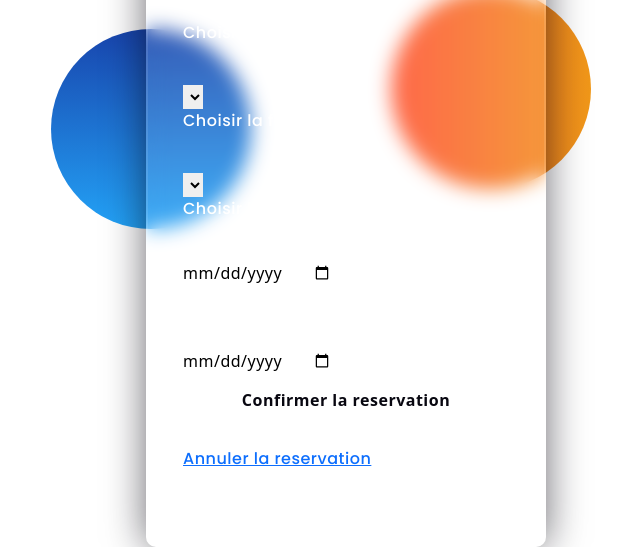
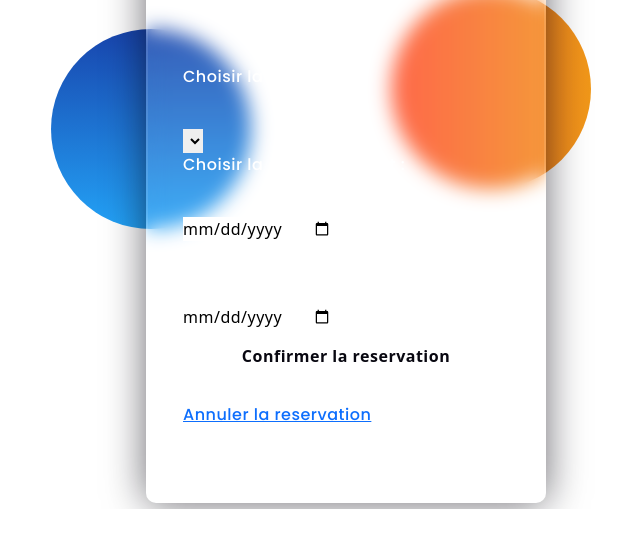
Before and after one commit to Lucidoss/localuxWeb, a Symfony app: template templates/choixreservation/index.html.twig in a window 1280 px wide. Shown: the part 291-838 px from the top of the page, without its empty margins (294-934 px from the left). After the commit the page ends 800 px from the top, so only its background shows below. Run offline with Twig, Linux system fonts and the light colour scheme; the template is opened without the code that fills it, so the values that code supplies are empty; some libraries are stand-ins or nearby versions.

Commit message:
delete choix vehicule

```diff
--- a/src/Controller/ReservationController.php
+++ b/src/Controller/ReservationController.php
@@ -35,7 +35,9 @@ class ReservationController extends AbstractController
         //$nbKmDepart = $_POST['nb'];
         //$location->setNbkmdepart($nbKmDepart);
 
-        //$location->setDateLocation();
+        $currentDate = strtotime("now");
+        dd($currentDate);
+        // $location->setDateLocation();
 
         //$location->setMontantRegle();
 
--- a/templates/choixreservation/index.html.twig
+++ b/templates/choixreservation/index.html.twig
@@ -7,7 +7,7 @@
 		<div class="shape"></div>
 		<div class="shape"></div>
 	</div>
-    <form action="{{ path('app_reservationPOST') }}" method="POST">
+<form action="{{ path('app_reservationPOST') }}" method="POST">
 	<h3>Réservation</h3>
 
 	<p>Nom :
@@ -22,13 +22,6 @@
 		{{ Modele.description }}</p>
 </br>
 <img src="{{ Modele.image }}" width="325px"/>
-
-<p>Choisir le vehicule :</p></br>
-<select>
-{% for vehicule in lesVehicules %}
-	<option id="immatricule" name="immatricule" >{{vehicule.Immatriculation}}</option>
-{% endfor %}
-</select>
 
 <p>Choisir la formule :</p></br>
 <select>
```
Also changed, not shown: src/Controller/ChoixreservationController.php (+1 -7 lines).
